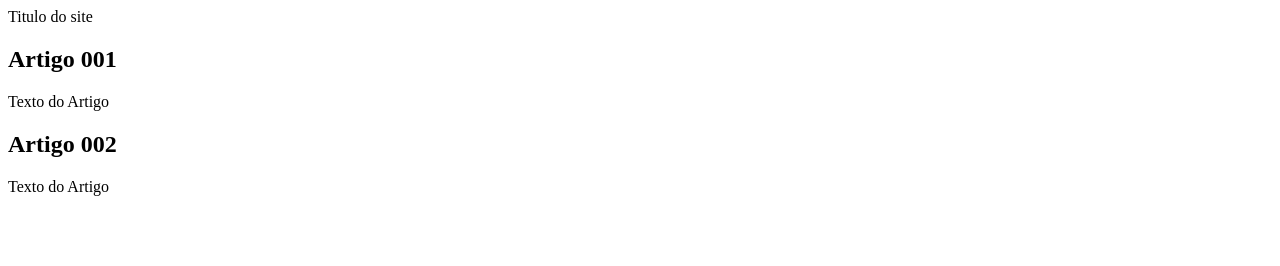
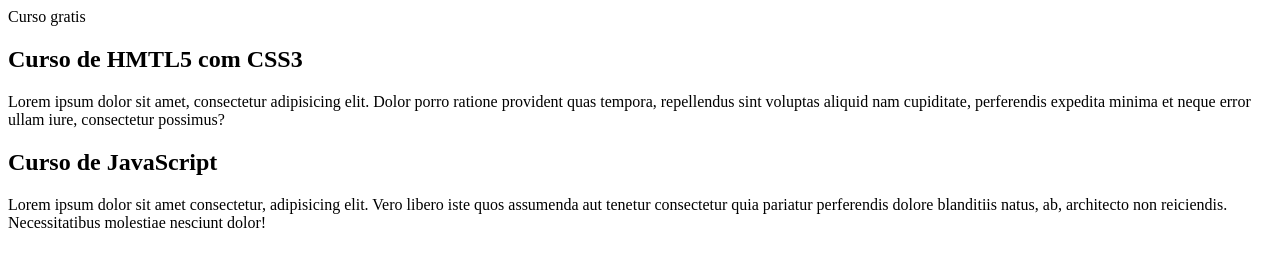
Before and after one commit to JoaovictorAM/Curso-CV_PS, a plain HTML site: page index.html in a window 1280 px wide. Drawn offline with Linux system fonts and the light colour scheme.

Commit message:
Comecei a escrever conteudo.

```diff
--- a/index.html
+++ b/index.html
@@ -10,14 +10,14 @@
 
 <body>
     <main>
-        <header>Titulo do site</header>
+        <header>Curso gratis</header>
         <article>
-            <h2>Artigo 001</h2>
-            <p>Texto do Artigo</p>
+            <h2>Curso de HMTL5 com CSS3</h2>
+            <p>Lorem ipsum dolor sit amet, consectetur adipisicing elit. Dolor porro ratione provident quas tempora, repellendus sint voluptas aliquid nam cupiditate, perferendis expedita minima et neque error ullam iure, consectetur possimus?</p>
         </article>
         <article>
-            <h2>Artigo 002</h2>
-            <p>Texto do Artigo</p>
+            <h2>Curso de JavaScript</h2>
+            <p>Lorem ipsum dolor sit amet consectetur, adipisicing elit. Vero libero iste quos assumenda aut tenetur consectetur quia pariatur perferendis dolore blanditiis natus, ab, architecto non reiciendis. Necessitatibus molestiae nesciunt dolor!</p>
         </article>
 
     </main>
```
